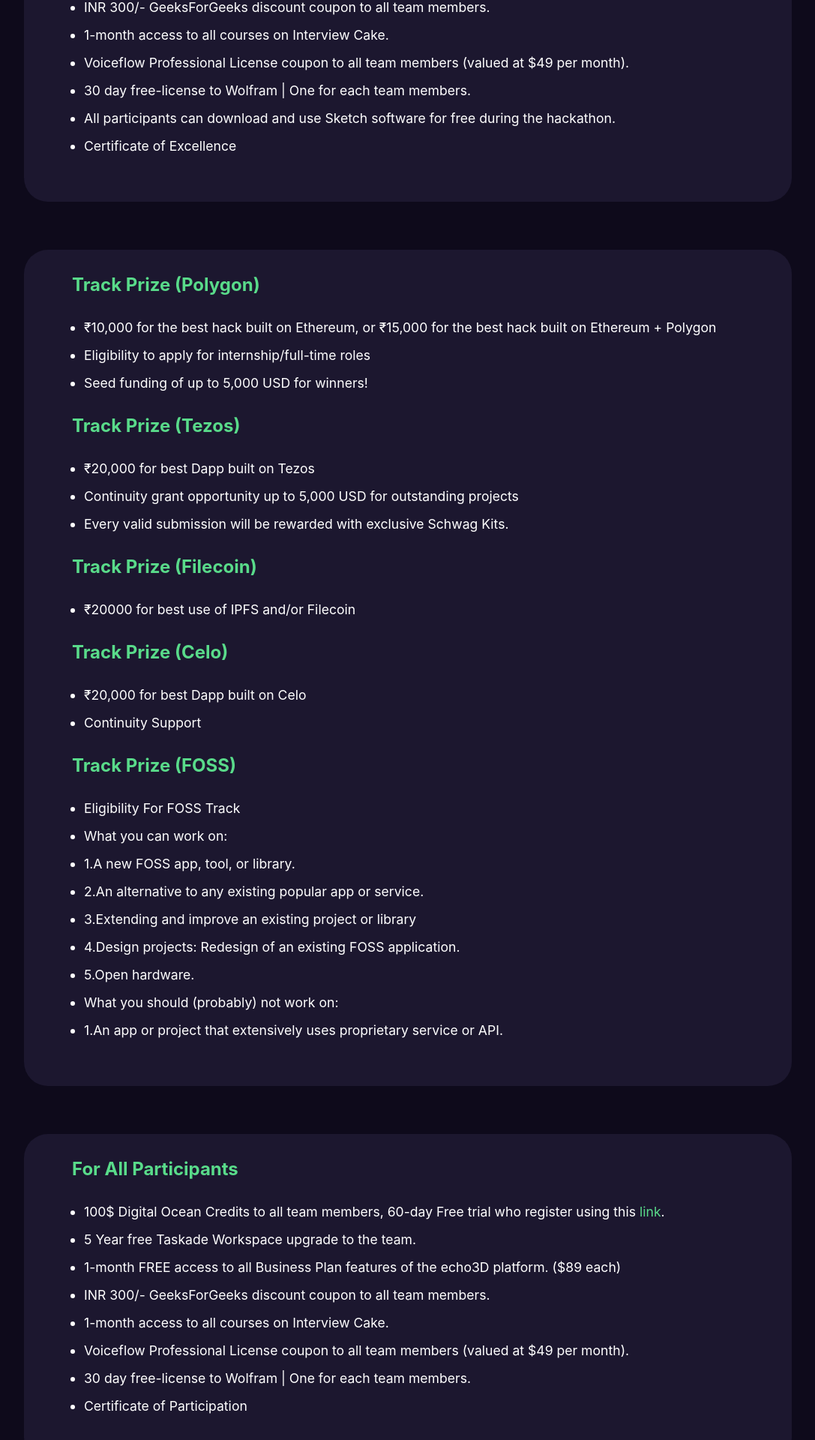
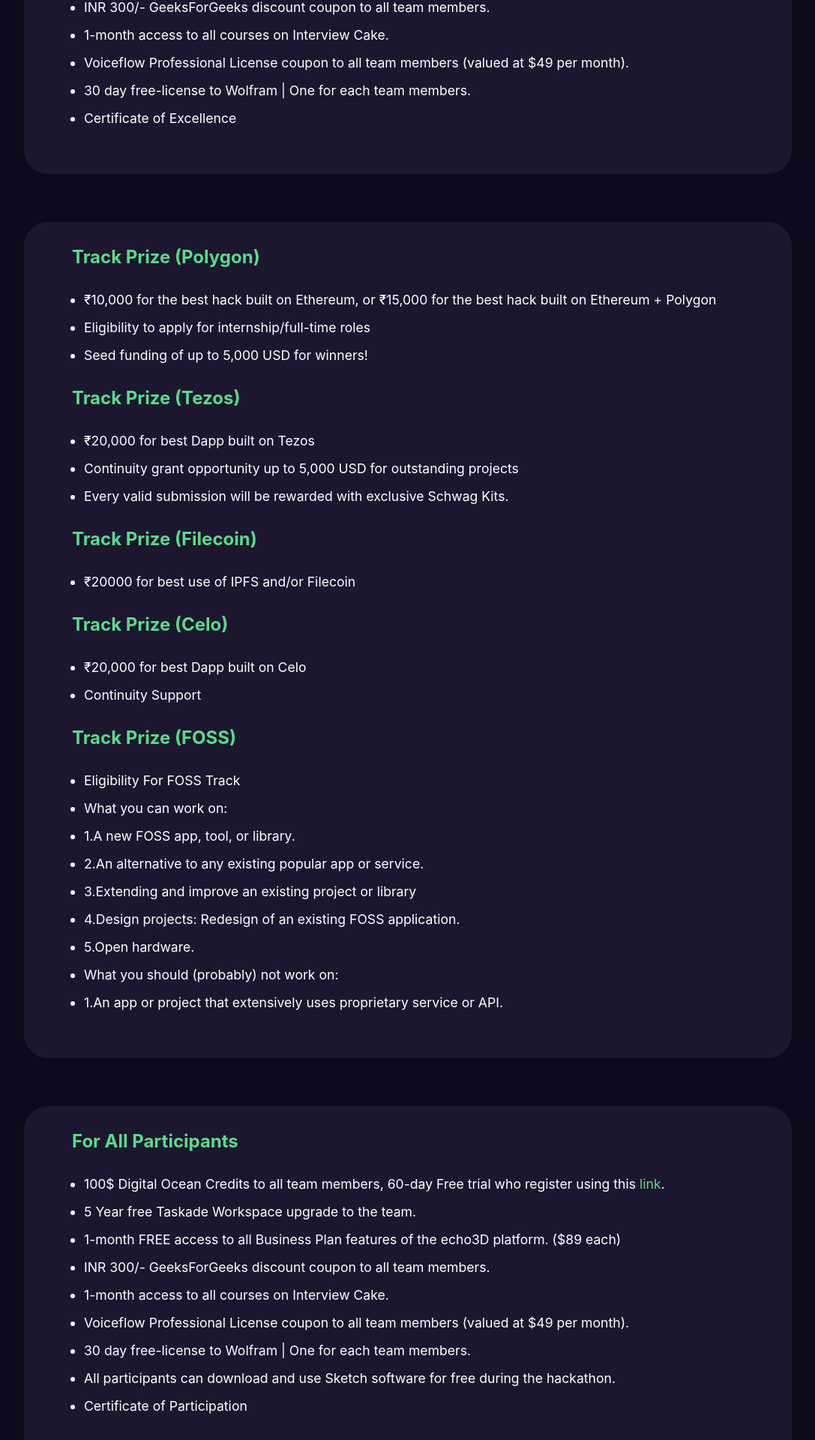
Before and after one commit to HackSlashNITP/hacknitp, a React (Create React App) app: page / in a window 1280 px wide. Shown: the part 6131-8051 px from the top of the page at 75% size, without its empty margins (96-1183 px from the left). Built offline with nearby package versions, Linux system fonts and the light colour scheme; some icons are missing.

Commit message:
Update Prizes.js

```diff
--- a/src/components/prizes/Prizes.js
+++ b/src/components/prizes/Prizes.js
@@ -59,7 +59,6 @@
     "1-month access to all courses on Interview Cake.",
     "Voiceflow Professional License coupon to all team members (valued at $49 per month).",
     "30 day free-license to Wolfram | One for each team members.",
-    "All participants can download and use Sketch software for free during the hackathon.",
     "Certificate of Excellence",
   ]
 
@@ -89,6 +88,7 @@
     "1-month access to all courses on Interview Cake.",
     "Voiceflow Professional License coupon to all team members (valued at $49 per month).",
     "30 day free-license to Wolfram | One for each team members.",
+    "All participants can download and use Sketch software for free during the hackathon.",
     "Certificate of Participation",
   ]
 
```
